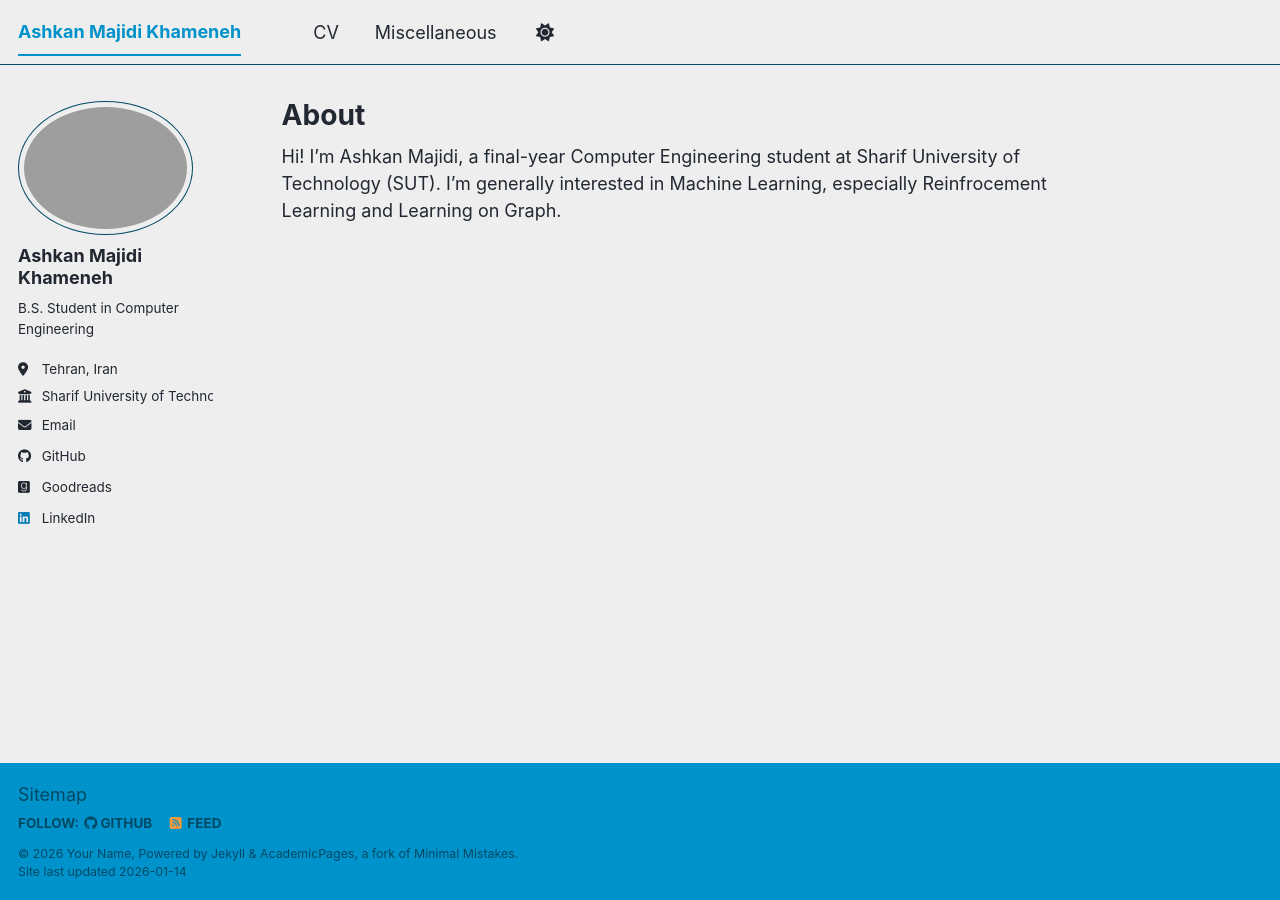
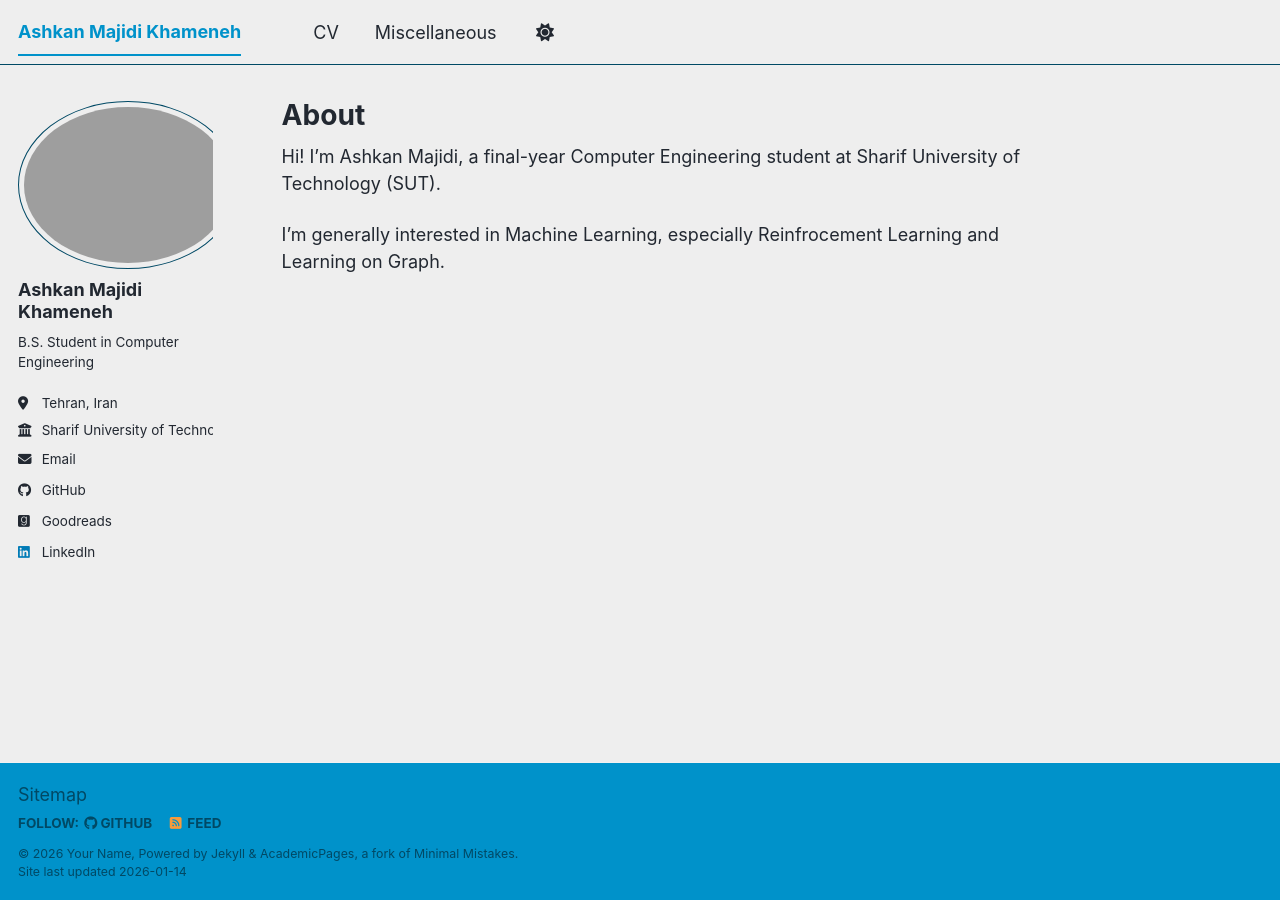
Before and after one commit to AFSA1729/afsa1729.github.io, a Jekyll site: the page built from _pages/about.md, in a window 1280 px wide. Built offline with Jekyll 4.4.1, drawn with Linux system fonts in a browser that asks for light colours; a script bundle is joined from its source files by our own code; library files that are not in the unit come from our copies.

Commit message:
Fix image issue

```diff
--- a/_pages/about.md
+++ b/_pages/about.md
@@ -7,4 +7,6 @@ redirect_from:
   - /about.html
 ---
 
-Hi! I'm Ashkan Majidi, a final-year Computer Engineering student at Sharif University of Technology (SUT). I'm generally interested in Machine Learning, especially Reinfrocement Learning and Learning on Graph.
+Hi! I'm Ashkan Majidi, a final-year Computer Engineering student at Sharif University of Technology (SUT).
+
+I'm generally interested in Machine Learning, especially Reinfrocement Learning and Learning on Graph.
--- a/assets/css/main.scss
+++ b/assets/css/main.scss
@@ -54,9 +54,20 @@
 }
 
 .cv-logo {
-  text-align: center;
+  align-items: center;
 }
 
 .cv-logo img {
   max-height: 200px;
 }
+
+
+.author__avatar {
+  width: 220px;        /* increase size (default ~100–120px) */
+  height: auto;
+}
+
+.author__avatar img {
+  max-width: 100%;
+  height: auto;
+}
```
